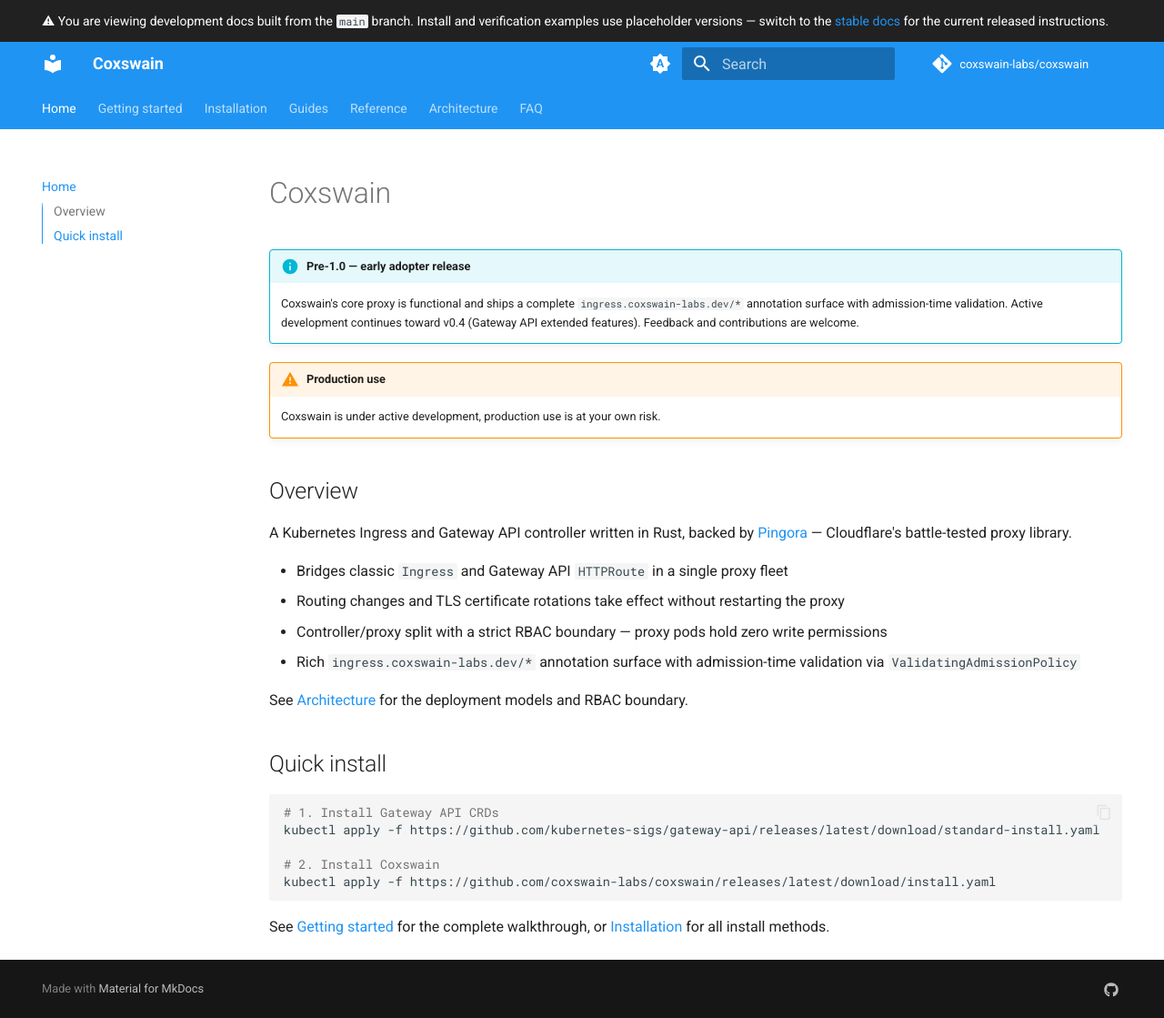
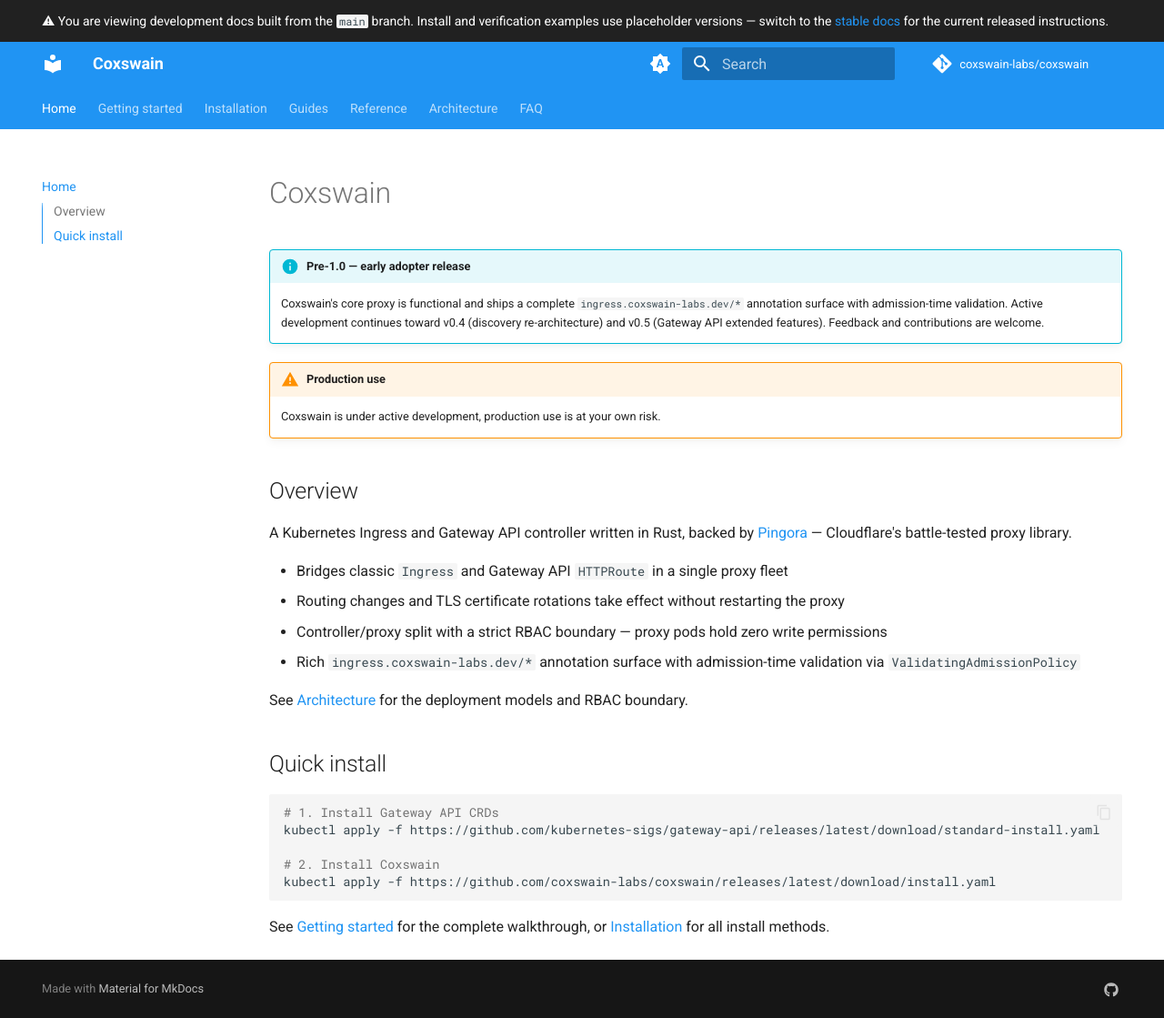
Before and after one commit to coxswain-labs/coxswain, an MkDocs documentation site: the page built from docs/src/index.md, in a window 1280 px wide and 1119 px high. Shown: the whole window at 91% size. Built offline with MkDocs 1.6.1 and Material for MkDocs 9.7.7, drawn with Linux system fonts in a browser that asks for light colours; comment, search, counter and statistics services are not loaded; the version menu is left out.

Commit message:
docs: update index roadmap blurb for v0.4/v0.5 milestone swap
Co-Authored-By: Claude Sonnet 4.6 <noreply@anthropic.com>

```diff
--- a/docs/src/index.md
+++ b/docs/src/index.md
@@ -2,7 +2,7 @@
 
 !!! info "Pre-1.0 — early adopter release"
     Coxswain's core proxy is functional and ships a complete `ingress.coxswain-labs.dev/*` annotation surface with admission-time validation.
-    Active development continues toward v0.4 (Gateway API extended features). Feedback and contributions are welcome.
+    Active development continues toward v0.4 (discovery re-architecture) and v0.5 (Gateway API extended features). Feedback and contributions are welcome.
 
 !!! warning "Production use"
     Coxswain is under active development, production use is at your own risk.
```
